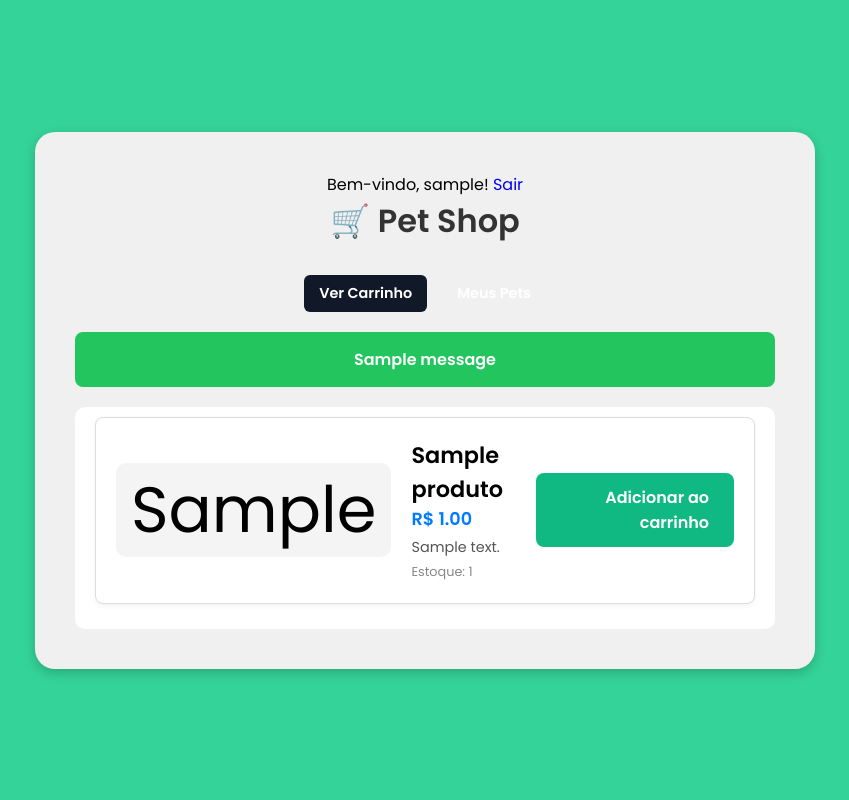
After one commit to Natas081/VETLAB, a Django app: page /pets/shop/ in a window 1280 px wide. The commit adds this page. Shown: the whole page, without its empty margins (215-1064 px from the left). Run offline with Django 5.2, Linux system fonts and the light colour scheme; a user stored in the database is signed in; tables that the repository leaves empty hold one stand-in row (values such as "Sample post"); one stand-in notice (Sample message) is shown.

Commit message:
Historia finais implementadas

```diff
--- a/pets/admin.py
+++ b/pets/admin.py
@@ -1,5 +1,9 @@
 from django.contrib import admin
-from .models import Pet, Evento
+# IMPORTANTE: Importa todos os modelos necessários
+from .models import Pet, Evento, Meta, Produto
 
+# Registra cada modelo para que apareça no admin
 admin.site.register(Pet)
 admin.site.register(Evento)
+admin.site.register(Meta)
+admin.site.register(Produto)
--- a/pets/static/pets/style.css
+++ b/pets/static/pets/style.css
@@ -587,3 +587,106 @@ body {
     background-color: #111827; /* Preto/Cinza Escuro */
     color: white;
 }
+/* ==========================
+   ESTILOS DO PET SHOP
+   ========================== */
+
+/* Remove sublinhado dos links de botão */
+.action-btn, .add-pet-button, .add-event-button, .delete-btn, .edit-btn, .overview-btn, .metas-btn, .eventos-btn, .logout-button {
+    text-decoration: none;
+}
+
+/* Container de item da loja */
+.shop-item {
+    display: flex;
+    align-items: center;
+    justify-content: space-between;
+    padding: 20px;
+    margin-bottom: 15px;
+    background-color: #ffffff;
+    border: 1px solid #ddd;
+    border-radius: 8px;
+    box-shadow: 0 2px 5px rgba(0, 0, 0, 0.05);
+}
+
+.shop-item-details {
+    display: flex;
+    align-items: center;
+    gap: 20px;
+}
+
+.product-image-emoji {
+    font-size: 4rem; /* Tamanho grande para o emoji */
+    background-color: #f4f4f4;
+    padding: 15px;
+    border-radius: 10px;
+    line-height: 1; /* Alinha o emoji verticalmente */
+}
+
+.product-info {
+    text-align: left;
+}
+
+.product-info .pet-name { /* Reutilizando a classe .pet-name */
+    font-size: 1.4rem;
+    margin: 0;
+}
+.product-info .pet-species { /* Reutilizando a classe .pet-species */
+    font-size: 1.1rem;
+    color: #007bff;
+    font-weight: bold;
+    margin: 0;
+}
+.product-info p {
+    font-size: 0.9rem;
+    color: #555;
+    margin: 5px 0 0 0;
+}
+.product-info small {
+    font-size: 0.8rem;
+    color: #888;
+}
+
+.shop-item .pet-actions { /* Reutilizando .pet-actions */
+    min-width: 180px; /* Garante que o botão não quebre */
+    text-align: right;
+}
+
+/* Botão de Indisponível */
+.disabled-btn {
+    background-color: #aaa;
+    color: #fff;
+    padding: 10px 15px;
+    border-radius: 5px;
+    font-weight: bold;
+    text-decoration: none;
+    font-size: 0.9rem;
+    cursor: not-allowed;
+}
+
+/* Total do Carrinho */
+.cart-total {
+    margin-top: 30px;
+    padding-top: 20px;
+    border-top: 2px solid #eee;
+    text-align: right;
+}
+
+.cart-total h2 {
+    font-size: 1.8rem;
+    color: #333;
+    margin-bottom: 15px;
+}
+
+.cart-total .add-pet-button {
+    /* Faz o botão de finalizar compra ser maior */
+    font-size: 1.2rem;
+    padding: 15px 25px;
+}
+
+/* Mensagens standalone (para pet_list, shop_list, etc.) */
+.messages.standalone-messages {
+    margin-bottom: 20px;
+    padding: 0;
+    border: none;
+}
--- /dev/null
+++ b/pets/templates/pets/petshop.html
@@ -0,0 +1,63 @@
+{% load static %}
+<!DOCTYPE html>
+<html lang="pt-br">
+<head>
+    <meta charset="UTF-8">
+    <meta name="viewport" content="width=device-width, initial-scale=1.0">
+    <link rel="stylesheet" href="{% static 'pets/style.css' %}">
+    <title>Pet Shop</title>
+</head>
+<body>
+    <main class="list-container">
+
+        <div class="user-info-header">
+            <span>Bem-vindo, {{ user.username }}!</span>
+            <a href="{% url 'logout' %}" class="logout-button">Sair</a>
+        </div>
+
+        <h1>🛒 Pet Shop</h1>
+
+        <div class="main-actions">
+            <a href="{% url 'cart_view' %}" class="action-btn overview-btn">Ver Carrinho</a>
+            <a href="{% url 'pet_list' %}" class="action-btn">Meus Pets</a>
+        </div>
+
+        {% if messages %}
+            <div class="messages standalone-messages">
+                {% for message in messages %}
+                    <div class="message {{ message.tags }}">{{ message }}</div>
+                {% endfor %}
+            </div>
+        {% endif %}
+
+        <div class="pet-list"> {% for produto in produtos %}
+                <div class="shop-item"> <div class="shop-item-details">
+                        <div class="product-image-emoji">
+                            {{ produto.emoji|default:"📦" }}
+                        </div>
+                        <div class="product-info">
+                            <h2 class="pet-name">{{ produto.nome }}</h2>
+                            <h3 class="pet-species">R$ {{ produto.preco }}</h3>
+                            <p>{{ produto.descricao }}</p>
+                            <small>Estoque: {{ produto.estoque }}</small>
+                        </div>
+                    </div>
+
+                    <div class="pet-actions">
+                        {% if produto.estoque > 0 %}
+                            <a href="{% url 'add_to_cart' produto.pk %}" class="add-pet-button">Adicionar ao carrinho</a>
+                        {% else %}
+                            <span class="disabled-btn">Indisponível</span>
+                        {% endif %}
+                    </div>
+                </div>
+            {% empty %}
+                <div class="pet-item-empty">
+                    <p>Nenhum produto disponível no momento.</p>
+                </div>
+            {% endfor %}
+        </div>
+
+    </main>
+</body>
+</html>
--- a/pets/urls.py
+++ b/pets/urls.py
@@ -2,24 +2,41 @@ from django.urls import path
 from . import views
 
 urlpatterns = [
+    # --- ROTAS PRINCIPAIS E DE AUTENTICAÇÃO ---
 
+    # Mantém a sua lista de pets como a raiz (quando logado)
     path('', views.pet_list, name='pet_list'),
-    path('new/', views.pet_create, name='pet_create'),
-    path('<int:pk>/edit/', views.pet_edit, name='pet_edit'),
-    path('<int:pk>/delete/', views.pet_delete, name='pet_delete'),
 
+    # ADICIONADO: A rota 'home' que faltava para o logout funcionar
+    path('home/', views.home_view, name='home'),
 
+    path('cadastro/', views.register_view, name='register'),
+    path('login/', views.login_view, name='login'),
+    path('logout/', views.logout_view, name='logout'),
+
+    # --- ROTAS DE PETS ---
+    path('pets/new/', views.pet_create, name='pet_create'),
+    path('pets/<int:pk>/edit/', views.pet_edit, name='pet_edit'),
+    path('pets/<int:pk>/delete/', views.pet_delete, name='pet_delete'),
+    path('pets/<int:pk>/visao-geral/', views.pet_visao_geral, name='pet_visao_geral'),
+
+    # --- ROTAS DE EVENTOS ---
     path('eventos/selecionar-pet/', views.evento_selecionar_pet, name='evento_selecionar_pet'),
-
+    path('<int:pet_pk>/eventos/', views.evento_list, name='evento_list'),
     path('eventos/adicionar/<int:pet_pk>/', views.evento_adicionar, name='evento_adicionar'),
     path('eventos/<int:pk>/editar/', views.evento_edit, name='evento_edit'),
     path('eventos/<int:pk>/excluir/', views.evento_delete, name='evento_delete'),
     path('eventos/<int:pk>/concluir/', views.evento_concluir, name='evento_concluir'),
-    path('<int:pet_pk>/eventos/', views.evento_list, name='evento_list'),
+
+    # --- ROTAS DE METAS ---
     path('<int:pet_pk>/metas/', views.meta_list, name='meta_list'),
-    path('<int:pk>/visao-geral/', views.pet_visao_geral, name='pet_visao_geral'),
     path('metas/<int:pk>/atualizar-progresso/', views.meta_atualizar_progresso, name='meta_atualizar_progresso'),
-    path('cadastro/', views.register_view, name='register'),
-    path('login/', views.login_view, name='login'),
-    path('logout/', views.logout_view, name='logout'),
+
+    # --- ROTAS DO PET SHOP (ADICIONADAS) ---
+    path('shop/', views.shop_list_view, name='shop_list'),
+    path('cart/', views.cart_view, name='cart_view'),
+    path('cart/add/<int:produto_pk>/', views.add_to_cart_view, name='add_to_cart'),
+    path('cart/remove/<int:produto_pk>/', views.remove_from_cart_view, name='remove_from_cart'),
+    path('checkout/', views.checkout_view, name='checkout'),
+    path('purchase-success/', views.purchase_success_view, name='purchase_success'),
 ]
--- a/pets/views.py
+++ b/pets/views.py
@@ -2,8 +2,8 @@
 # IMPORTS NECESSÁRIOS
 # ==============================================================================
 from django.shortcuts import render, get_object_or_404, redirect
-from django.contrib import messages  # Importa o framework de mensagens
-from .models import Pet, Evento, Meta
+from django.contrib import messages
+from .models import Pet, Evento, Meta, Produto # Garanta que Produto está importado
 
 # Imports para o sistema de Login
 from django.contrib.auth.models import User
@@ -86,40 +86,33 @@ def pet_create(request):
         data_nascimento = request.POST.get('data_nascimento')
         peso = request.POST.get('peso')
 
-        # Dicionário para repopular o formulário em caso de erro
         context_values = {
             'nome': nome, 'especie': especie, 'raca': raca,
             'data_nascimento': data_nascimento, 'peso': peso
         }
 
         if not nome or not especie or not data_nascimento or not peso:
-            # <<< ADICIONADO: Mensagem de erro >>>
             messages.error(request, "Os campos Nome, Espécie, Data de Nascimento e Peso são obrigatórios.")
-            # Passa os valores de volta para repopular
             return render(request, 'pets/pet_form.html', {'values': context_values})
         try:
-            if float(peso) <= 0:
-                # <<< ADICIONADO: Mensagem de erro >>>
+            peso_float = float(peso)
+            if peso_float <= 0:
                 messages.error(request, "O peso deve ser um valor positivo.")
                 return render(request, 'pets/pet_form.html', {'values': context_values})
         except (ValueError, TypeError):
-             # <<< ADICIONADO: Mensagem de erro >>>
             messages.error(request, "O valor do peso é inválido.")
             return render(request, 'pets/pet_form.html', {'values': context_values})
 
         Pet.objects.create(
-            tutor=request.user,
-            nome=nome,
-            especie=especie,
-            raca=raca,
-            data_nascimento=data_nascimento,
-            peso=peso
+            tutor=request.user, nome=nome, especie=especie, raca=raca,
+            data_nascimento=data_nascimento, peso=peso_float
         )
-        # <<< ADICIONADO: Mensagem de sucesso >>>
         messages.success(request, f"Pet '{nome}' adicionado com sucesso!")
         return redirect('pet_list')
 
-    return render(request, 'pets/pet_form.html')
+    # <<< CORREÇÃO DO ERRO 'VariableDoesNotExist' >>>
+    # Passa um 'values' vazio no GET para o template não quebrar
+    return render(request, 'pets/pet_form.html', {'values': {}})
 
 
 @login_required
@@ -132,39 +125,43 @@ def pet_edit(request, pk):
         data_nascimento = request.POST.get('data_nascimento')
         peso = request.POST.get('peso')
 
+        context_values = {
+            'nome': nome, 'especie': especie, 'raca': raca,
+            'data_nascimento': data_nascimento, 'peso': peso
+        }
+
         if not nome or not especie or not data_nascimento or not peso:
-             # <<< ADICIONADO: Mensagem de erro >>>
             messages.error(request, "Todos os campos obrigatórios devem ser preenchidos.")
-            return render(request, 'pets/pet_form.html', {'pet': pet}) # Mantém os dados originais no form
+            return render(request, 'pets/pet_form.html', {'pet': pet, 'values': context_values})
         try:
-            if float(peso) <= 0:
-                # <<< ADICIONADO: Mensagem de erro >>>
+            peso_float = float(peso)
+            if peso_float <= 0:
                 messages.error(request, "O peso deve ser um valor positivo.")
-                return render(request, 'pets/pet_form.html', {'pet': pet})
+                return render(request, 'pets/pet_form.html', {'pet': pet, 'values': context_values})
         except (ValueError, TypeError):
-             # <<< ADICIONADO: Mensagem de erro >>>
             messages.error(request, "O valor do peso é inválido.")
-            return render(request, 'pets/pet_form.html', {'pet': pet})
+            return render(request, 'pets/pet_form.html', {'pet': pet, 'values': context_values})
 
         pet.nome = nome
         pet.especie = especie
         pet.raca = raca
         pet.data_nascimento = data_nascimento
-        pet.peso = peso
+        pet.peso = peso_float
         pet.save()
-        # <<< ADICIONADO: Mensagem de sucesso >>>
         messages.success(request, f"Dados de '{pet.nome}' atualizados com sucesso!")
         return redirect('pet_list')
-    return render(request, 'pets/pet_form.html', {'pet': pet})
+
+    # <<< CORREÇÃO DO ERRO 'VariableDoesNotExist' >>>
+    # Passa 'values' vazio no GET e 'pet' para preencher os campos
+    return render(request, 'pets/pet_form.html', {'pet': pet, 'values': {}})
 
 
 @login_required
 def pet_delete(request, pk):
     pet = get_object_or_404(Pet, pk=pk, tutor=request.user)
     if request.method == 'POST':
-        nome_pet_deletado = pet.nome # Guarda o nome antes de deletar
+        nome_pet_deletado = pet.nome
         pet.delete()
-        # <<< ADICIONADO: Mensagem de sucesso >>>
         messages.success(request, f"Pet '{nome_pet_deletado}' removido com sucesso.")
         return redirect('pet_list')
     return render(request, 'pets/pet_confirm_delete.html', {'pet': pet})
@@ -187,28 +184,24 @@ def pet_visao_geral(request, pk):
     return render(request, 'pets/pet_visao_geral.html', context)
 
 
-# --- VIEWS DE EVENTOS (TODAS PROTEGIDAS) ---
+# --- VIEWS DE EVENTOS ---
 
 @login_required
 def evento_selecionar_pet(request):
     pets = Pet.objects.filter(tutor=request.user)
     if not pets.exists():
-        # <<< ADICIONADO: Mensagem informativa >>>
         messages.info(request, "Não há pets cadastrados. Cadastre um pet antes de adicionar um evento.")
         return render(request, 'pets/evento_sem_pets.html')
 
     if request.method == 'POST':
         pet_pk = request.POST.get('pet_selecionado')
         if not pet_pk:
-            # <<< ADICIONADO: Mensagem de erro >>>
             messages.error(request, "Você precisa selecionar um pet.")
             return render(request, 'pets/evento_selecionar_pet.html', {'pets': pets})
 
-        # Garante que o pet selecionado pertence ao usuário
         if Pet.objects.filter(pk=pet_pk, tutor=request.user).exists():
             return redirect('evento_adicionar', pet_pk=pet_pk)
         else:
-             # Medida de segurança extra, caso alguém tente burlar o formulário
             messages.error(request, "Pet inválido selecionado.")
             return render(request, 'pets/evento_selecionar_pet.html', {'pets': pets})
 
@@ -229,21 +222,18 @@ def evento_adicionar(request, pet_pk):
         data = request.POST.get('data')
 
         if not tipo or not data:
-            # <<< ADICIONADO: Mensagem de erro >>>
             messages.error(request, "Os campos Tipo de Evento e Data são obrigatórios.")
-            context = {'pet': pet, 'tipos_evento': Evento.TIPOS_EVENTO}
+            context = {'pet': pet, 'tipos_evento': Evento.TIPOS_EVENTO, 'values': request.POST}
             return render(request, 'pets/evento_adicionar.html', context)
 
         Evento.objects.create(
-            pet=pet,
-            tipo=tipo,
-            data=data,
+            pet=pet, tipo=tipo, data=data,
             observacoes=request.POST.get('observacoes')
         )
-        # <<< ADICIONADO: Mensagem de sucesso >>>
         messages.success(request, "Evento adicionado!")
         return redirect('evento_list', pet_pk=pet.pk)
-    context = {'pet': pet, 'tipos_evento': Evento.TIPOS_EVENTO}
+
+    context = {'pet': pet, 'tipos_evento': Evento.TIPOS_EVENTO, 'values': {}}
     return render(request, 'pets/evento_adicionar.html', context)
 
 
@@ -254,21 +244,20 @@ def evento_edit(request, pk):
         tipo = request.POST.get('tipo')
         data = request.POST.get('data')
 
-        # <<< ADICIONADO: Validação para edição >>>
         if not tipo or not data:
             messages.error(request, "Os campos Tipo de Evento e Data são obrigatórios.")
-            context = {'pet': evento.pet, 'evento': evento, 'tipos_evento': Evento.TIPOS_EVENTO}
-            return render(request, 'pets/evento_adicionar.html', context) # Reusa o template
+            context = {'pet': evento.pet, 'evento': evento, 'tipos_evento': Evento.TIPOS_EVENTO, 'values': request.POST}
+            return render(request, 'pets/evento_adicionar.html', context)
 
         evento.tipo = tipo
         evento.data = data
         evento.observacoes = request.POST.get('observacoes')
         evento.save()
-        # <<< ADICIONADO: Mensagem de sucesso >>>
         messages.success(request, "Evento atualizado com sucesso!")
         return redirect('evento_list', pet_pk=evento.pet.pk)
-    context = {'pet': evento.pet, 'evento': evento, 'tipos_evento': Evento.TIPOS_EVENTO}
-    return render(request, 'pets/evento_adicionar.html', context) # Reusa o template para GET
+
+    context = {'pet': evento.pet, 'evento': evento, 'tipos_evento': Evento.TIPOS_EVENTO, 'values': {}}
+    return render(request, 'pets/evento_adicionar.html', context)
 
 
 @login_required
@@ -277,7 +266,6 @@ def evento_delete(request, pk):
     pet = evento.pet
     if request.method == 'POST':
         evento.delete()
-        # <<< ADICIONADO: Mensagem de sucesso >>>
         messages.success(request, "Evento removido com sucesso.")
         return redirect('evento_list', pet_pk=pet.pk)
     return render(request, 'pets/evento_confirm_delete.html', {'evento': evento, 'pet': pet})
@@ -286,16 +274,20 @@ def evento_delete(request, pk):
 @login_required
 def evento_concluir(request, pk):
     evento = get_object_or_404(Evento, pk=pk, pet__tutor=request.user)
-    if evento.concluido:
-        messages.warning(request, 'Esse evento já foi concluído.')
+    if hasattr(evento, 'concluido') and isinstance(evento.concluido, bool):
+        if evento.concluido:
+            messages.warning(request, 'Esse evento já foi concluído.')
+        else:
+            evento.concluido = True
+            evento.save()
+            messages.success(request, 'Evento marcado como concluído!')
     else:
-        evento.concluido = True
-        evento.save()
-        messages.success(request, 'Evento marcado como concluído!')
+        messages.error(request, 'Erro: Campo "concluido" não está configurado corretamente no modelo Evento.')
+
     return redirect('evento_list', pet_pk=evento.pet.pk)
 
 
-# --- VIEWS DE METAS (TODAS PROTEGIDAS) ---
+# --- VIEWS DE METAS ---
 
 @login_required
 def meta_list(request, pet_pk):
@@ -307,12 +299,9 @@ def meta_list(request, pet_pk):
             messages.error(request, 'Preencha a descrição e a data para adicionar a meta.')
         else:
             Meta.objects.create(
-                pet=pet,
-                descricao=descricao,
-                data_prazo=data_prazo
+                pet=pet, descricao=descricao, data_prazo=data_prazo
             )
             messages.success(request, 'Meta adicionada!')
-        # Redireciona de volta para a mesma página (GET) para mostrar a mensagem
         return redirect('meta_list', pet_pk=pet.pk)
 
     metas = Meta.objects.filter(pet=pet).order_by('progresso', 'data_prazo')
@@ -334,5 +323,126 @@ def meta_atualizar_progresso(request, pk):
                 messages.error(request, 'O progresso deve ser entre 0 e 100.')
         except (ValueError, TypeError):
             messages.error(request, 'Valor de progresso inválido.')
-    # Redireciona de volta para a Visão Geral após atualizar
     return redirect('pet_visao_geral', pk=meta.pet.pk)
+
+
+# ==============================================================================
+# VIEWS DO PET SHOP (CORRIGIDAS PARA OS SEUS NOMES DE TEMPLATE)
+# ==============================================================================
+
+@login_required
+def shop_list_view(request):
+    """
+    Mostra a lista de todos os produtos disponíveis na loja.
+    """
+    produtos = Produto.objects.filter(estoque__gt=0)
+    context = {'produtos': produtos}
+    # <<< CORRIGIDO: Usa o nome do seu template >>>
+    return render(request, 'pets/petshop.html', context)
+
+
+@login_required
+def add_to_cart_view(request, produto_pk):
+    """
+    Ação de adicionar um produto ao carrinho na sessão.
+    """
+    produto = get_object_or_404(Produto, pk=produto_pk)
+    carrinho = request.session.get('carrinho', {})
+    pk_str = str(produto.pk)
+    quantidade_no_carrinho = carrinho.get(pk_str, 0)
+
+    if produto.estoque <= quantidade_no_carrinho:
+        messages.error(request, "Produto indisponível no momento (sem estoque suficiente).")
+        return redirect('shop_list')
+
+    carrinho[pk_str] = quantidade_no_carrinho + 1
+    request.session['carrinho'] = carrinho
+    messages.success(request, f"'{produto.nome}' foi adicionado ao carrinho!")
+    return redirect('shop_list')
+
+
+@login_required
+def cart_view(request):
+    """
+    Mostra os itens que estão atualmente no carrinho.
+    """
+    carrinho_session = request.session.get('carrinho', {})
+    produto_ids = carrinho_session.keys()
+    produtos_no_carrinho = Produto.objects.filter(pk__in=[int(pk) for pk in produto_ids])
+
+    itens_carrinho = []
+    total_compra = 0
+
+    for produto in produtos_no_carrinho:
+        pk_str = str(produto.pk)
+        quantidade = carrinho_session[pk_str]
+        subtotal = produto.preco * quantidade
+
+        itens_carrinho.append({
+            'produto': produto,
+            'quantidade': quantidade,
+            'subtotal': subtotal
+        })
+        total_compra += subtotal
+
+    context = {
+        'itens_carrinho': itens_carrinho,
+        'total_compra': total_compra
+    }
+    # <<< CORRIGIDO: Usa o nome do seu template >>>
+    return render(request, 'pets/petshop2.html', context)
+
+
+@login_required
+def remove_from_cart_view(request, produto_pk):
+    """
+    Ação de remover completamente um item do carrinho.
+    """
+    carrinho = request.session.get('carrinho', {})
+    pk_str = str(produto_pk)
+
+    if pk_str in carrinho:
+        del carrinho[pk_str]
+        request.session['carrinho'] = carrinho
+        messages.info(request, "Produto removido do carrinho.")
+
+    return redirect('cart_view')
+
+
+@login_required
+def checkout_view(request):
+    """
+    Processa o "pagamento" (simulado).
+    """
+    carrinho = request.session.get('carrinho', {})
+
+    if not carrinho:
+        messages.error(request, "Seu carrinho está vazio. Adicione produtos antes de finalizar.")
+        return redirect('shop_list')
+
+    ids = [int(pk) for pk in carrinho.keys()]
+    produtos = Produto.objects.filter(pk__in=ids)
+
+    for produto in produtos:
+        pk_str = str(produto.pk)
+        if produto.estoque < carrinho[pk_str]:
+            messages.error(request, f"Desculpe, o produto '{produto.nome}' não tem estoque suficiente.")
+            return redirect('cart_view')
+
+    for produto in produtos:
+        pk_str = str(produto.pk)
+        produto.estoque -= carrinho[pk_str]
+        produto.save()
+
+    request.session['carrinho'] = {}
+
+    return redirect('purchase_success')
+
+
+@login_required
+def purchase_success_view(request):
+    """
+    Mostra a mensagem de sucesso após a compra.
+    """
+    # <<< CORRIGIDO: Usa o nome do seu template >>>
+    return render(request, 'pets/petshop3.html')
```
Also changed, not shown: pets/management/commands/popular_loja.py (added, +35 -0 lines), pets/models.py (+15 -1 lines), pets/templates/pets/pet_form.html (+11 -7 lines), pets/templates/pets/pet_list.html (+14 -5 lines), pets/templates/pets/petshop2.html (added, +67 -0 lines), pets/templates/pets/petshop3.html (added, +23 -0 lines), pets/management/__init__.py (added), pets/management/commands/__init__.py (added), pets/migrations/0002_produto.py (added), pets/migrations/0003_produto_emoji.py (added).
